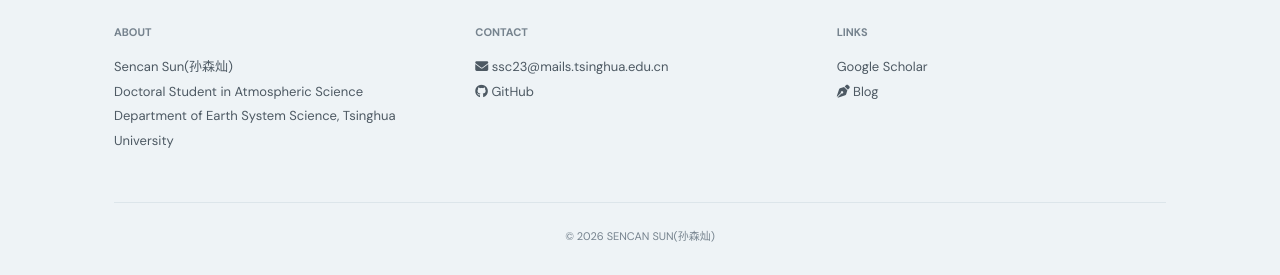
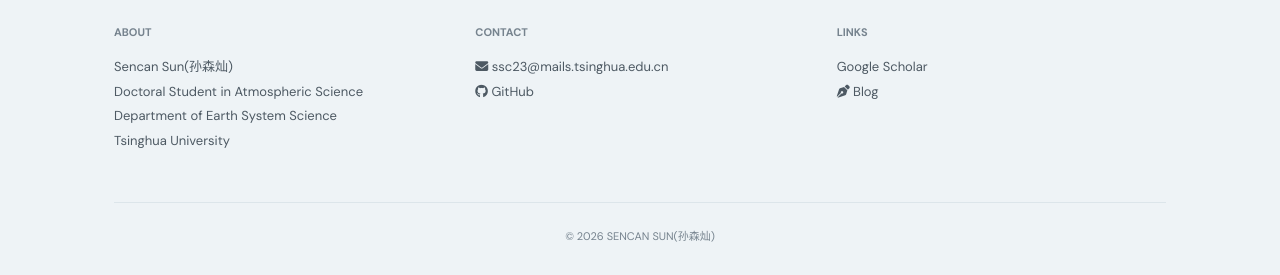
Before and after one commit to sunmoumou1/sunmoumou1.github.io, a Jekyll site: the page built from _pages/home.md, in a window 1280 px wide. Shown: the part 1390-1665 px from the top of the page. Built offline with Jekyll 4.4.1, drawn with Linux system fonts in a browser that asks for light colours; a style sheet for code colours, icons or effects is not loaded.

Commit message:
Place university name on separate footer line

```diff
--- a/_includes/footer.html
+++ b/_includes/footer.html
@@ -5,7 +5,7 @@
       <p>
         {{ site.name }}<br>
         {{ site.title }}<br>
-        {{ site.institution }}
+        {{ site.institution | replace: ', Tsinghua University', '<br>Tsinghua University' }}
       </p>
     </div>
     <div>
```
